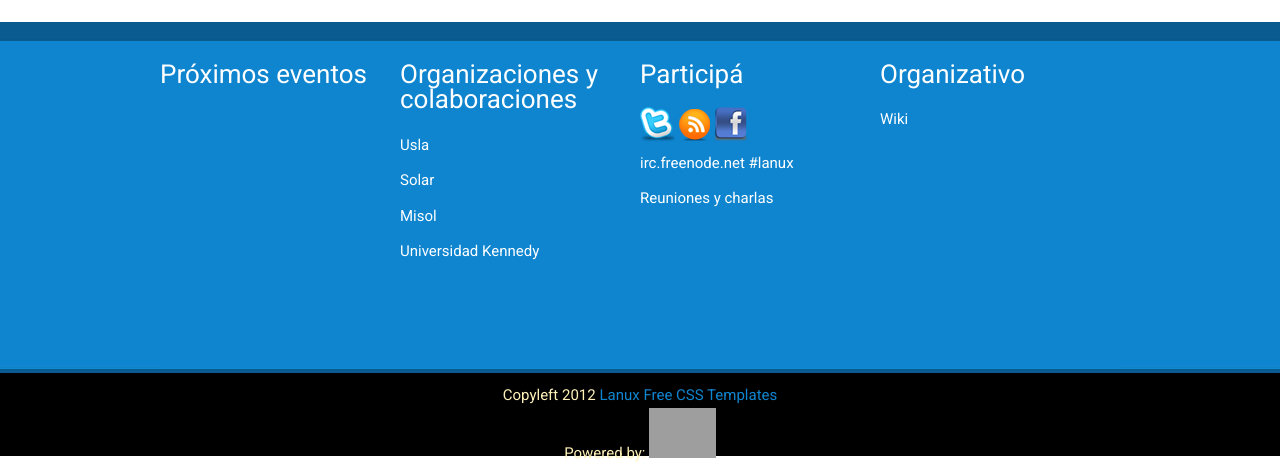
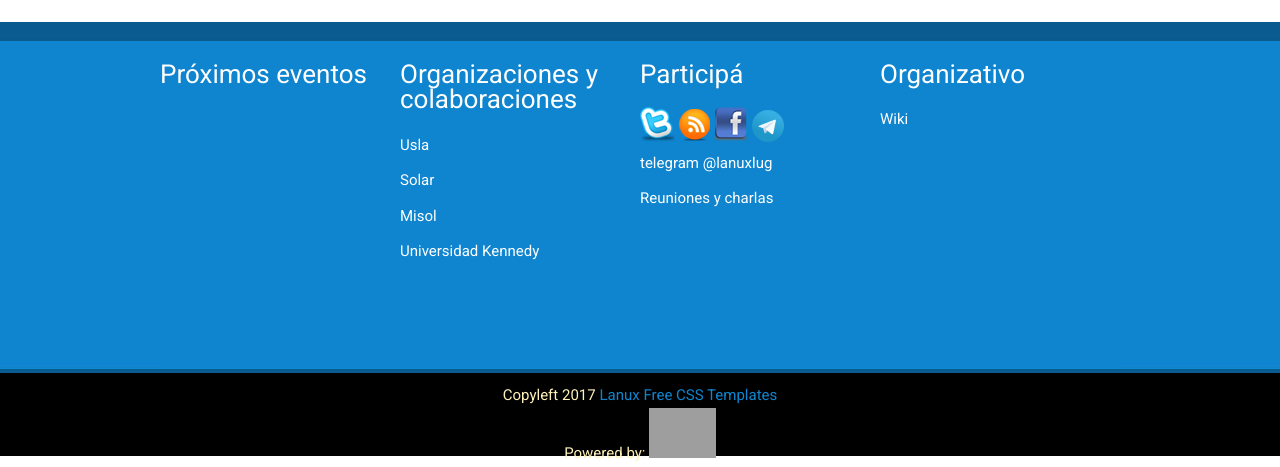
Before and after one commit to skalanux/lanuxweb, a Django app: page /lista/ in a window 1280 px wide. Shown: the part 5724-6191 px from the top of the page. Run offline with Django 3.2, Linux system fonts and the light colour scheme; parts of the project's set-up code (start-up, migrations or seed data) failed here and were passed over; some libraries are stand-ins or nearby versions; grey boxes are pictures that could not be loaded.

Commit message:
Added telegram as a contact info method

```diff
--- a/lanuxsite/templates/base.html
+++ b/lanuxsite/templates/base.html
@@ -88,14 +88,15 @@ function clearText(field)
             <a href="http://twitter.com/lanuxlug" target="blank"><img src="{{ STATIC_URL }}images/twitter.png" alt="Twitter" /></a>
             <a href="#"><img src="{{ STATIC_URL }}images/rss.png" alt="RSS" /></a>
             <a href="http://www.facebook.com/Lanux" target="blank"><img src="{{ STATIC_URL }}images/facebook.png" alt="Facebook" /></a>
-            <p>irc.freenode.net #lanux</p>
+            <a href="http://t.me/lanuxlug" target="blank"><img src="{{ STATIC_URL }}images/telegram.png" alt="Telegram" /></a>
+            <p>telegram @lanuxlug</p>
             Reuniones y charlas
         </div>
 
   <div class="footer_box footer_box_last">
             <h4>Organizativo</h4>
             <ol class="footer_list">
-                <li><a href="http://wiki.lanux.org.ar">Wiki</a></li>
+                <li><a href="http://wiki.lanux.usla.org.ar">Wiki</a></li>
             </ol>
       </div>
 
@@ -105,7 +106,7 @@ function clearText(field)
     <div id="copyleft">
 
         <div class="left">
-            Copyleft 2012 <a href="http://www.lanux.org.ar">Lanux</a>
+            Copyleft 2017 <a href="http://www.lanux.usla.org.ar">Lanux</a>
             <a href="http://www.freecsstemplates.in" target="_parent">Free CSS Templates</a>
         </div>
         <div class="right">
```
Also changed, not shown: main/static/images/telegram.png (added).
